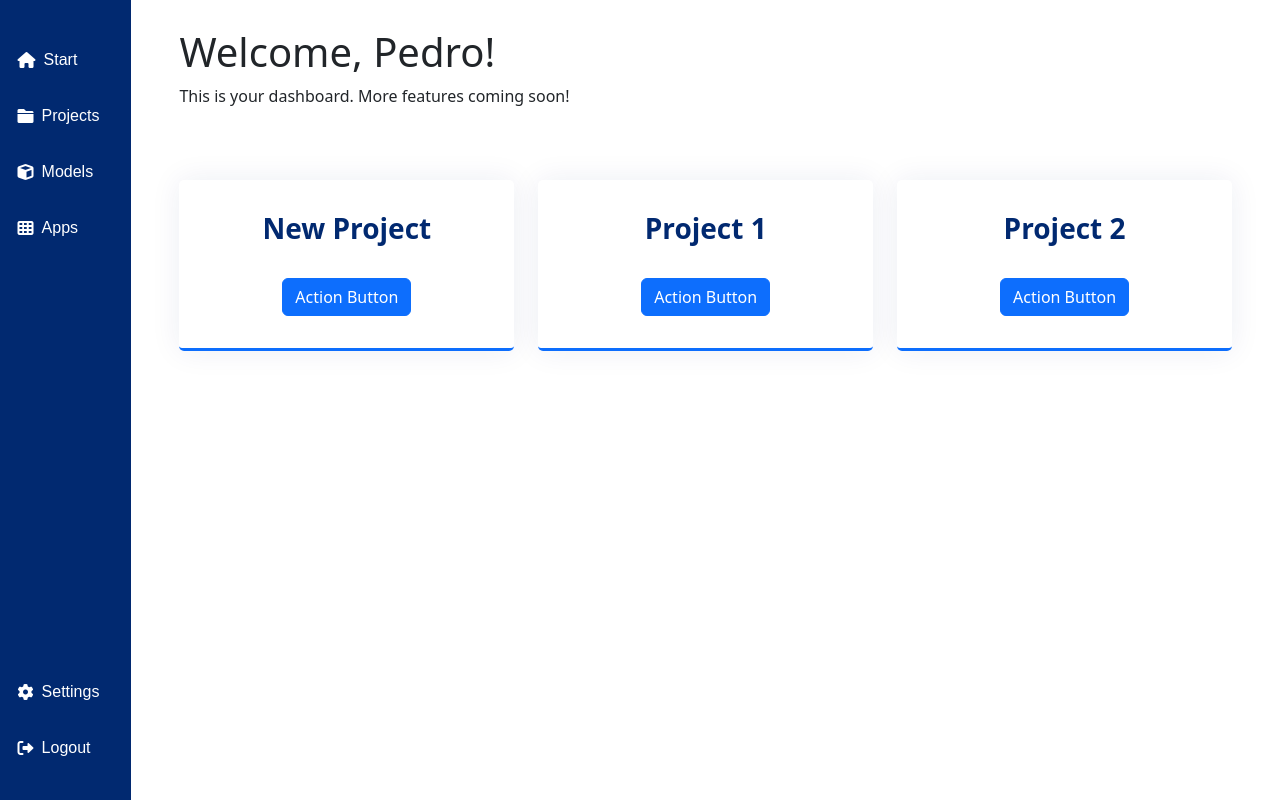
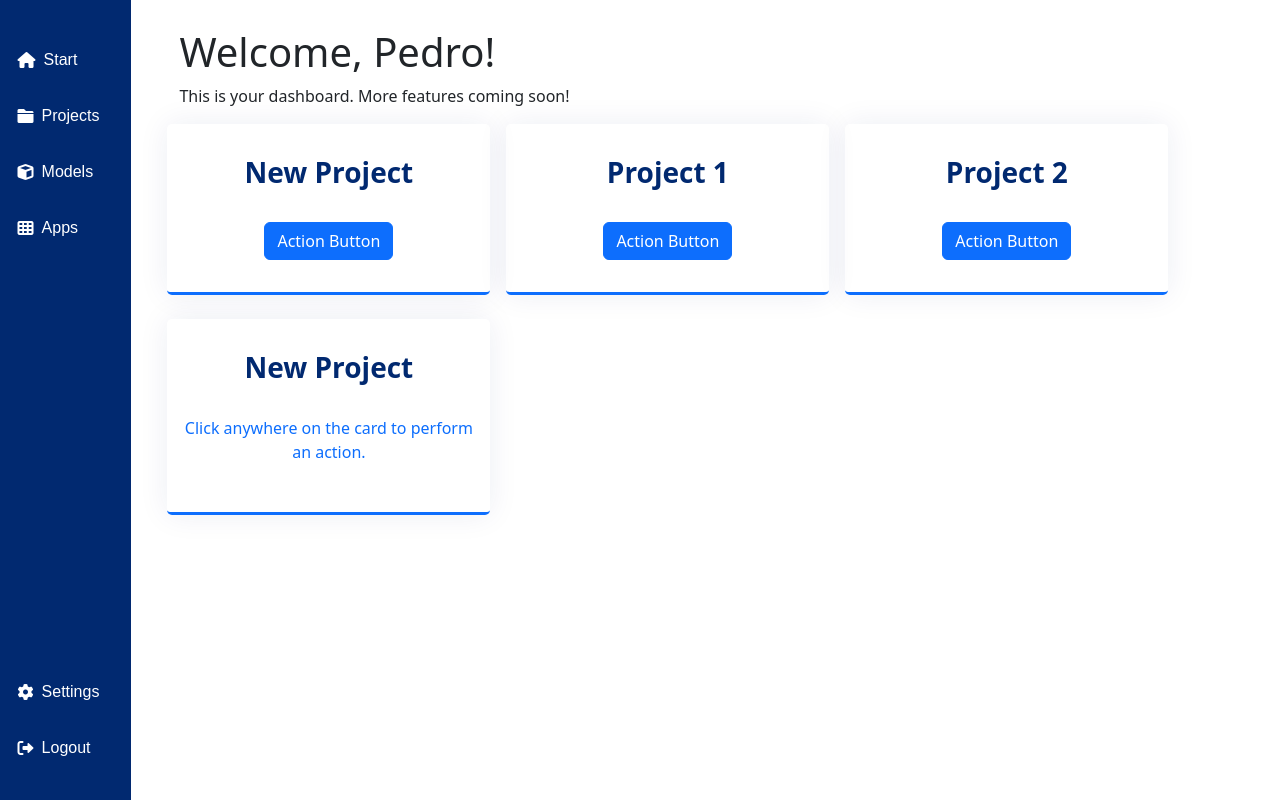
Before and after one commit to pedroharaujo/seo-genius, a Django app: page /users/dashboard/ in a window 1280 px wide. Run offline with Django 4.2, Linux system fonts and the light colour scheme; a user stored in the database is signed in; some libraries are stand-ins or nearby versions.

Commit message:
fix: cards width adjustment

```diff
--- a/static/css/style.css
+++ b/static/css/style.css
@@ -235,11 +235,17 @@ height: 100%;
     padding-left: 0.1rem !important;
 }
 
+/* .cards-container {
+    justify-content: center;
+} */
+
 .card-box {
     box-shadow: 0px 0 30px rgba(1, 41, 112, 0.08);
     height: 100%;
     padding: 2rem;
+    margin-right: 1rem;
     text-align: center;
+    width: 30% !important;
     transition: 0.3s;
     border-radius: 5px;
     border-bottom: 3px solid var(--bs-primary);
--- a/templates/users/dashboard.html
+++ b/templates/users/dashboard.html
@@ -6,27 +6,34 @@
         <h1>Welcome, {{ user.first_name }}!</h1>
         <p>This is your dashboard. More features coming soon!</p>
 
-        <div class="row gy-4 mt-5">
+        <div class="row gy-4 cards-container">
 
-            <div class="col-lg-4 col-md-6">
-                <div class="card-box default">
+            <div class="col-lg-4 col-md-6 card-box default">
+                <a href="#" class=" text-decoration-none">
                     <h3>New Project</h3>
                     <a href="#" class="btn btn-primary">Action Button</a>
-                </div>
+                </a>
             </div>
 
-            <div class="col-lg-4 col-md-6">
-                <div class="card-box default">
+            <div class="col-lg-4 col-md-6 card-box default">
+                <a href="#" class=" text-decoration-none">
                     <h3>Project 1</h3>
                     <a href="#" class="btn btn-primary">Action Button</a>
-                </div>
+                </a>
             </div>
 
-            <div class="col-lg-4 col-md-6">
-                <div class="card-box default">
-                    <h3>Project 2</h3>
-                    <a href="#" class="btn btn-primary">Action Button</a>
-                </div>
+            <div class="col-lg-4 col-md-6 card-box default">
+                <a href="#" class=" text-decoration-none"></a>
+                <h3>Project 2</h3>
+                <a href="#" class="btn btn-primary">Action Button</a>
+                </a>
+            </div>
+
+            <div class="col-lg-4 col-md-6 card-box default">
+                <a href="#" class=" text-decoration-none">
+                    <h3>New Project</h3>
+                    <p>Click anywhere on the card to perform an action.</p>
+                </a>
             </div>
 
         </div>
```
Lines whose indentation alone changed are shown as unchanged.
